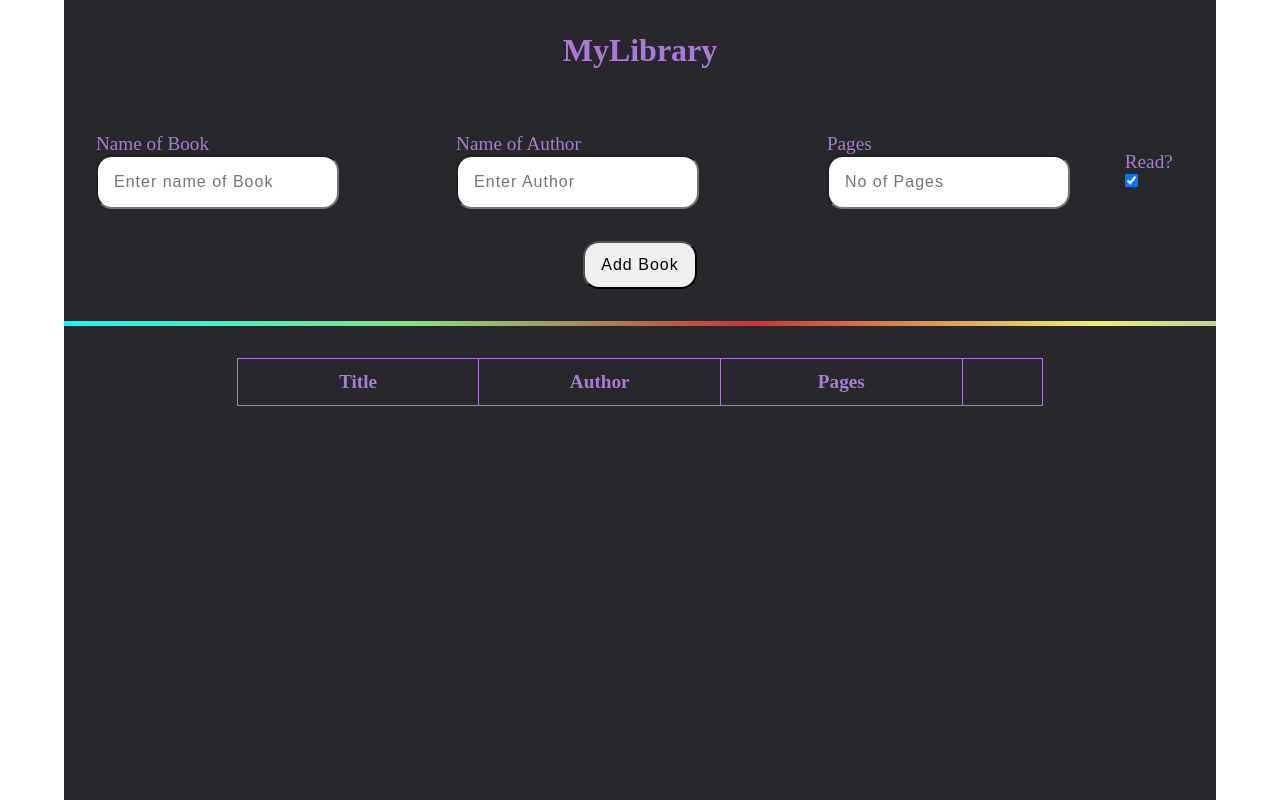
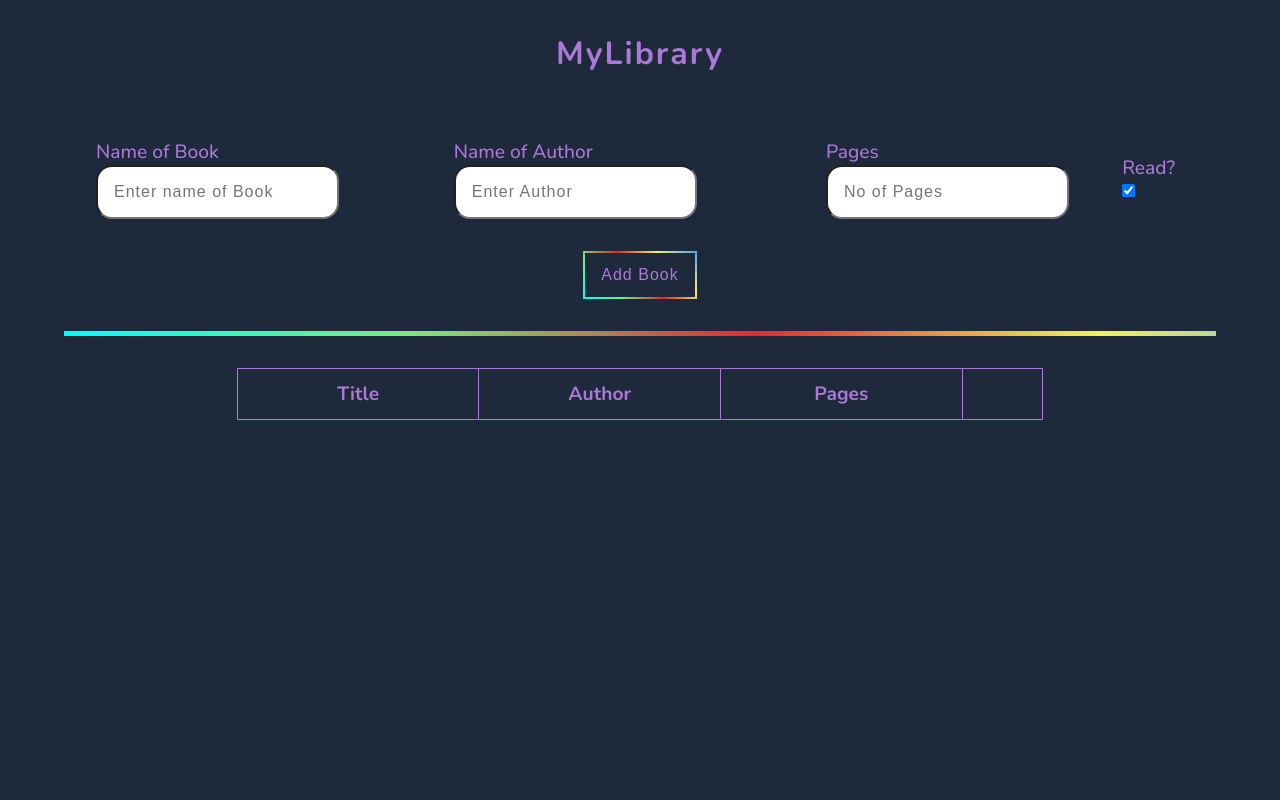
Before and after one commit to RazaNaqsh/Project_Library, a website: page index.html in a window 1280 px wide. Drawn offline with nearby package versions, Linux system fonts and the light colour scheme.

Commit message:
fonts imported

```diff
--- a/script.js
+++ b/script.js
@@ -2,10 +2,13 @@
 const authorName = document.getElementById("authorName").value;
 const bookPages = document.getElementById("bookPages").value;
 const bookStatus = document.getElementById("bookStatus");
+const addBtn = document.getElementById("submit");
 
 if (bookStatus.checked === false) {
 	console.log("not read");
 } else console.log("read");
+
+addBtn.addEventListener("click", () => {});
 
 const Library = [];
 
--- a/style.css
+++ b/style.css
@@ -1,3 +1,4 @@
+@import url("https://fonts.googleapis.com/css2?family=Nunito:wght@500;600;700&display=swap");
 :root {
 	--gradient: linear-gradient(
 			45deg,
@@ -17,11 +18,12 @@
 }
 body {
 	color: var(--color-primary);
+	background-color: #1e293b;
+	font-family: "Nunito", sans-serif;
 }
 .mainContainer {
 	width: max(60rem, 90%);
 	height: 100vh;
-	background-color: #27272c;
 	margin: auto;
 	display: flex;
 	flex-direction: column;
@@ -32,6 +34,9 @@
 	flex-direction: column;
 	align-items: center;
 	margin: 2rem;
+}
+.mainHeader h1 {
+	letter-spacing: 2px;
 }
 .formContainer {
 	display: flex;
@@ -61,7 +66,9 @@
 .addBook {
 	justify-self: center;
 	padding: 0.8rem 1rem;
-	border-radius: 1rem;
+	background: none;
+	color: var(--color-primary);
+	border-image: var(--gradient);
 }
 .showCase {
 	margin-top: 2rem;
```
